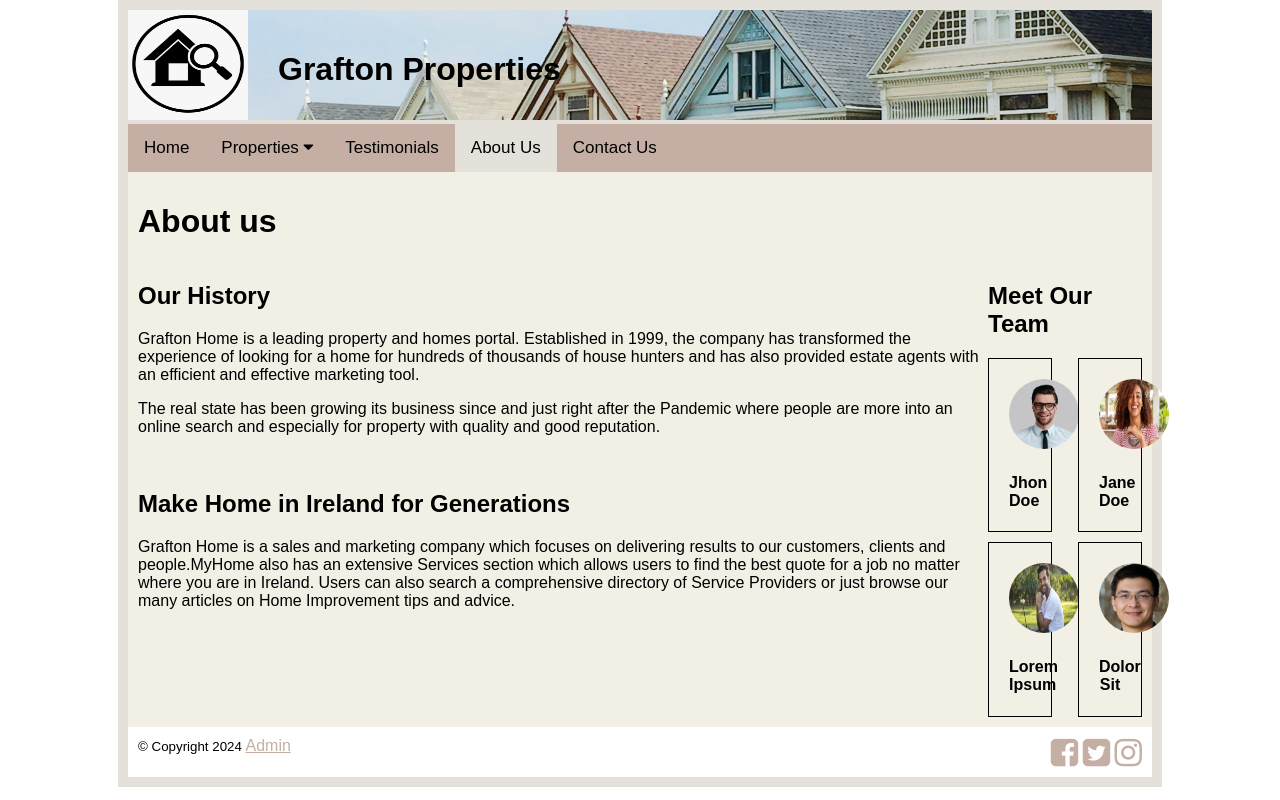
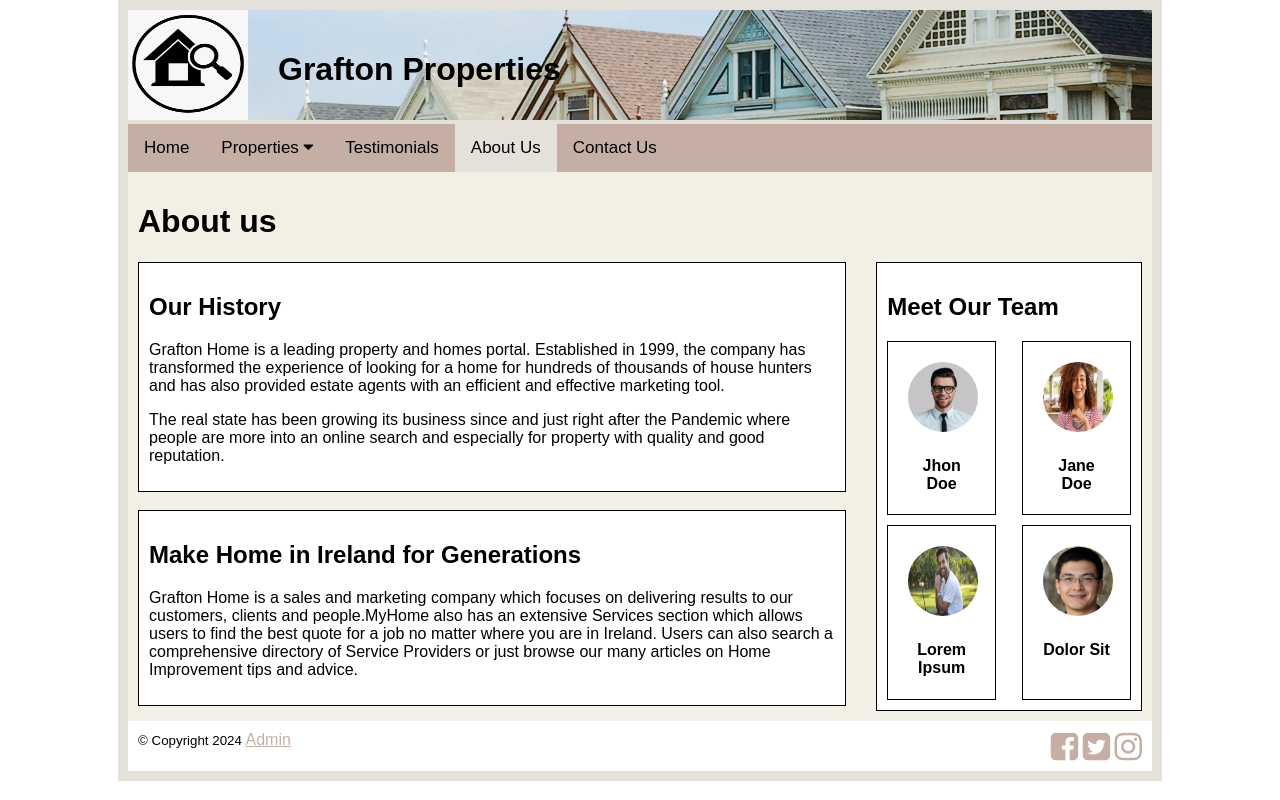
Before and after one commit to LucNogSoares/CA3, a PHP site: page /about.php in a window 1280 px wide. Run offline with PHP 8.4, Linux system fonts and the light colour scheme; data that the repository does not hold is empty.

Commit message:
feat: add white box in about page sessions

```diff
--- a/about.php
+++ b/about.php
@@ -3,21 +3,21 @@
 <div>
     <h1>About us</h1>
 
-<div class="flex flex-column-lg w-full justify-content-between">
+    <div class="flex flex-column-xl w-full justify-content-between gap-4">
         <div>
-        <div>
+            <div class="box">
                 <h2>Our History</h2>
                 <p>Grafton Home is a leading property and homes portal. Established in 1999, the company has transformed the experience of looking for a home for hundreds of thousands of house hunters and has also provided estate agents with an efficient and effective marketing tool.</p>
                 <p>The real state has been growing its business since and just right after the Pandemic where people are more into an online search and especially for property with quality and good reputation. </p>
             </div>
             <br>
-        <div>
+            <div class="box">
                 <h2>Make Home in Ireland for Generations</h2>
                 <p>Grafton Home is a sales and marketing company which focuses on delivering results to our customers, clients and people.MyHome also has an extensive Services section which allows users to find the best quote for a job no matter where you are in Ireland. Users can also search a comprehensive directory of Service Providers or just browse our many articles on Home Improvement tips and advice.</p>
                 <p></p>
             </div>
         </div>
-    <div>
+        <div class="box">
             <h2>Meet Our Team</h2>
             <div class="avatar-group">
                 <div class="avatar w-half">
@@ -43,7 +43,8 @@
 
 </div>
 </main>
-<?php include("includes/footer.html");?>
+<?php include("includes/footer.html"); ?>
 </div>
 </body>
+
 </html>
--- a/css/styles.css
+++ b/css/styles.css
@@ -426,13 +426,17 @@ box-shadow: 0 8px 16px 0 #adbbe0;
   justify-content: flex-end;
 }
 
+@media (max-width: 1200px) {
+  .flex-column-xl {
+    flex-direction: column !important;
+  }
+}
+
 @media (max-width: 1024px) {
   .flex-column-lg {
     flex-direction: column !important;
   }
 }
-
-
 
 @media (max-width: 768px){
   .flex-column-md {
```
Lines whose indentation alone changed are shown as unchanged.
